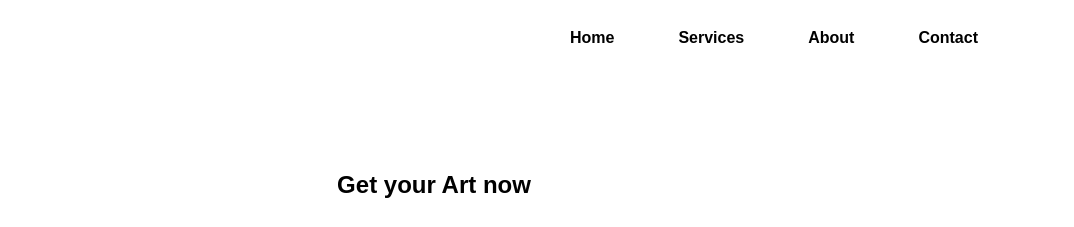
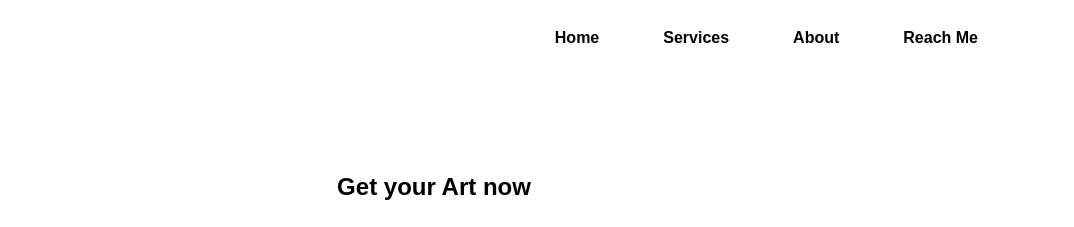
Before and after one commit to emmzzy/joseArte, a plain HTML site: page about.html in a window 1280 px wide. Shown: the top 227 px of the page, 206-1280 px from the left. Drawn offline with Linux system fonts and the light colour scheme.

Commit message:
Update about.html

```diff
--- a/about.html
+++ b/about.html
@@ -20,7 +20,7 @@
                     <li><a href="index.html" target="blank">Home</a></li>
                     <li><a href="services.html" target="blank">Services</a></li>
                     <li><a href="about.html" target="blank">About</a></li>
-                    <li><a href="contact.html" target="blank">Contact</a></li>
+                    <li><a href="contact.html" target="blank">Reach Me</a></li>
                 </ul>
             </nav>
         </header>
```
